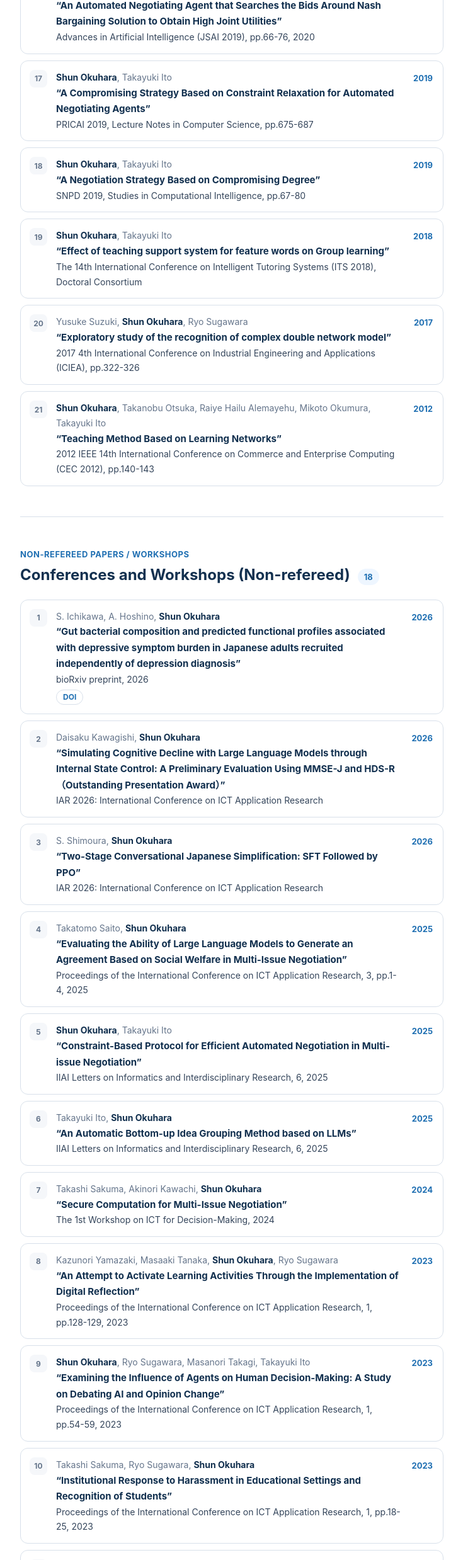
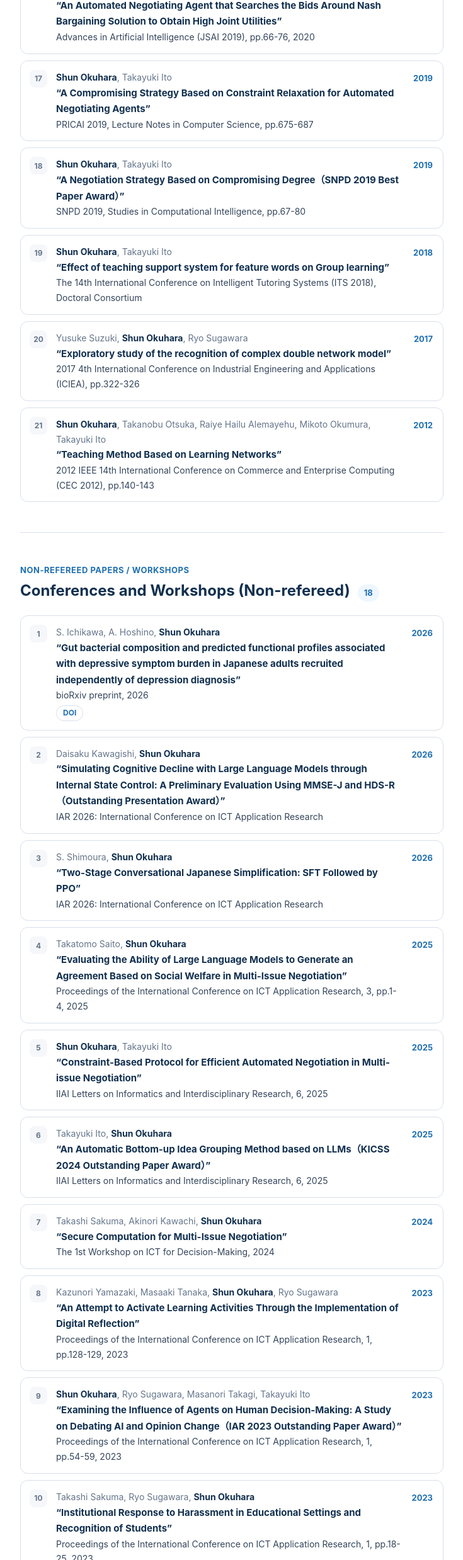
Before and after one commit to shunokuhara/website, a plain HTML site: page achievement-en.html in a window 1280 px wide. Shown: the part 7885-10362 px from the top of the page at 63% size, without its empty margins (412-1147 px from the left). Drawn offline with Linux system fonts and the light colour scheme.

Commit message:
Add files via upload

```diff
--- a/achievement-en.html
+++ b/achievement-en.html
@@ -335,7 +335,7 @@
             <li><p class="pub-text"><span class="pub-au">Yoshikazu Sato, Yuki Fukuyama, Ryo Sugawara, <strong>Shun Okuhara</strong></span> <span class="pub-ti">&ldquo;Exploratory Study on Correlations between Students' Characteristics and Effects in the Case of Online Learning on University Students&rdquo;</span> <span class="pub-ve">2020 International Conference on Artificial Intelligence in Information and Communication (ICAIIC), pp.720-722</span></p><span class=pub-year>2020</span></li>
             <li><p class="pub-text"><span class="pub-au">Shan Liu, <strong>Shun Okuhara</strong>, Ahmed Moustafa, Takayuki Ito</span> <span class="pub-ti">&ldquo;An Automated Negotiating Agent that Searches the Bids Around Nash Bargaining Solution to Obtain High Joint Utilities&rdquo;</span> <span class="pub-ve">Advances in Artificial Intelligence (JSAI 2019), pp.66-76, 2020</span></p><span class=pub-year>2020</span></li>
             <li><p class="pub-text"><span class="pub-au"><strong>Shun Okuhara</strong>, Takayuki Ito</span> <span class="pub-ti">&ldquo;A Compromising Strategy Based on Constraint Relaxation for Automated Negotiating Agents&rdquo;</span> <span class="pub-ve">PRICAI 2019, Lecture Notes in Computer Science, pp.675-687</span></p><span class=pub-year>2019</span></li>
-            <li><p class="pub-text"><span class="pub-au"><strong>Shun Okuhara</strong>, Takayuki Ito</span> <span class="pub-ti">&ldquo;A Negotiation Strategy Based on Compromising Degree&rdquo;</span> <span class="pub-ve">SNPD 2019, Studies in Computational Intelligence, pp.67-80</span></p><span class=pub-year>2019</span></li>
+            <li><p class="pub-text"><span class="pub-au"><strong>Shun Okuhara</strong>, Takayuki Ito</span> <span class="pub-ti">&ldquo;A Negotiation Strategy Based on Compromising Degree（SNPD 2019 Best Paper Award）&rdquo;</span> <span class="pub-ve">SNPD 2019, Studies in Computational Intelligence, pp.67-80</span></p><span class=pub-year>2019</span></li>
             <li><p class="pub-text"><span class="pub-au"><strong>Shun Okuhara</strong>, Takayuki Ito</span> <span class="pub-ti">&ldquo;Effect of teaching support system for feature words on Group learning&rdquo;</span> <span class="pub-ve">The 14th International Conference on Intelligent Tutoring Systems (ITS 2018), Doctoral Consortium</span></p><span class=pub-year>2018</span></li>
             <li><p class="pub-text"><span class="pub-au">Yusuke Suzuki, <strong>Shun Okuhara</strong>, Ryo Sugawara</span> <span class="pub-ti">&ldquo;Exploratory study of the recognition of complex double network model&rdquo;</span> <span class="pub-ve">2017 4th International Conference on Industrial Engineering and Applications (ICIEA), pp.322-326</span></p><span class=pub-year>2017</span></li>
             <li><p class="pub-text"><span class="pub-au"><strong>Shun Okuhara</strong>, Takanobu Otsuka, Raiye Hailu Alemayehu, Mikoto Okumura, Takayuki Ito</span> <span class="pub-ti">&ldquo;Teaching Method Based on Learning Networks&rdquo;</span> <span class="pub-ve">2012 IEEE 14th International Conference on Commerce and Enterprise Computing (CEC 2012), pp.140-143</span></p><span class=pub-year>2012</span></li>
@@ -350,10 +350,10 @@
             <li><p class="pub-text"><span class="pub-au">S. Shimoura, <strong>Shun Okuhara</strong></span> <span class="pub-ti">&ldquo;Two-Stage Conversational Japanese Simplification: SFT Followed by PPO&rdquo;</span> <span class="pub-ve">IAR 2026: International Conference on ICT Application Research</span></p><span class=pub-year>2026</span></li>
             <li><p class="pub-text"><span class="pub-au">Takatomo Saito, <strong>Shun Okuhara</strong></span> <span class="pub-ti">&ldquo;Evaluating the Ability of Large Language Models to Generate an Agreement Based on Social Welfare in Multi-Issue Negotiation&rdquo;</span> <span class="pub-ve">Proceedings of the International Conference on ICT Application Research, 3, pp.1-4, 2025</span></p><span class=pub-year>2025</span></li>
             <li><p class="pub-text"><span class="pub-au"><strong>Shun Okuhara</strong>, Takayuki Ito</span> <span class="pub-ti">&ldquo;Constraint-Based Protocol for Efficient Automated Negotiation in Multi-issue Negotiation&rdquo;</span> <span class="pub-ve">IIAI Letters on Informatics and Interdisciplinary Research, 6, 2025</span></p><span class=pub-year>2025</span></li>
-            <li><p class="pub-text"><span class="pub-au">Takayuki Ito, <strong>Shun Okuhara</strong></span> <span class="pub-ti">&ldquo;An Automatic Bottom-up Idea Grouping Method based on LLMs&rdquo;</span> <span class="pub-ve">IIAI Letters on Informatics and Interdisciplinary Research, 6, 2025</span></p><span class=pub-year>2025</span></li>
+            <li><p class="pub-text"><span class="pub-au">Takayuki Ito, <strong>Shun Okuhara</strong></span> <span class="pub-ti">&ldquo;An Automatic Bottom-up Idea Grouping Method based on LLMs（KICSS 2024 Outstanding Paper Award）&rdquo;</span> <span class="pub-ve">IIAI Letters on Informatics and Interdisciplinary Research, 6, 2025</span></p><span class=pub-year>2025</span></li>
             <li><p class="pub-text"><span class="pub-au">Takashi Sakuma, Akinori Kawachi, <strong>Shun Okuhara</strong></span> <span class="pub-ti">&ldquo;Secure Computation for Multi-Issue Negotiation&rdquo;</span> <span class="pub-ve">The 1st Workshop on ICT for Decision-Making, 2024</span></p><span class=pub-year>2024</span></li>
             <li><p class="pub-text"><span class="pub-au">Kazunori Yamazaki, Masaaki Tanaka, <strong>Shun Okuhara</strong>, Ryo Sugawara</span> <span class="pub-ti">&ldquo;An Attempt to Activate Learning Activities Through the Implementation of Digital Reflection&rdquo;</span> <span class="pub-ve">Proceedings of the International Conference on ICT Application Research, 1, pp.128-129, 2023</span></p><span class=pub-year>2023</span></li>
-            <li><p class="pub-text"><span class="pub-au"><strong>Shun Okuhara</strong>, Ryo Sugawara, Masanori Takagi, Takayuki Ito</span> <span class="pub-ti">&ldquo;Examining the Influence of Agents on Human Decision-Making: A Study on Debating AI and Opinion Change&rdquo;</span> <span class="pub-ve">Proceedings of the International Conference on ICT Application Research, 1, pp.54-59, 2023</span></p><span class=pub-year>2023</span></li>
+            <li><p class="pub-text"><span class="pub-au"><strong>Shun Okuhara</strong>, Ryo Sugawara, Masanori Takagi, Takayuki Ito</span> <span class="pub-ti">&ldquo;Examining the Influence of Agents on Human Decision-Making: A Study on Debating AI and Opinion Change（IAR 2023 Outstanding Paper Award）&rdquo;</span> <span class="pub-ve">Proceedings of the International Conference on ICT Application Research, 1, pp.54-59, 2023</span></p><span class=pub-year>2023</span></li>
             <li><p class="pub-text"><span class="pub-au">Takashi Sakuma, Ryo Sugawara, <strong>Shun Okuhara</strong></span> <span class="pub-ti">&ldquo;Institutional Response to Harassment in Educational Settings and Recognition of Students&rdquo;</span> <span class="pub-ve">Proceedings of the International Conference on ICT Application Research, 1, pp.18-25, 2023</span></p><span class=pub-year>2023</span></li>
             <li><p class="pub-text"><span class="pub-au"><strong>Shun Okuhara</strong>, Takayuki Ito</span> <span class="pub-ti">&ldquo;A Compromising Strategy based on Constraint Relaxation Automated Negotiating Agents closer to human consensus&rdquo;</span> <span class="pub-ve">PRICAI 2022 Workshop: The 1st International Workshop on Democracy and AI (DemocrAI 2022)</span></p><span class=pub-year>2022</span></li>
             <li><p class="pub-text"><span class="pub-au">Jawad Ahmad Haqbeen, Takayuki Ito, Sofia Sahab, Rafik Hadfi, <strong>Shun Okuhara</strong>, Nasim Saba, Murataza Hofaini, Umar Baregzai</span> <span class="pub-ti">&ldquo;A Contribution to COVID-19 Prevention through Crowd Collaboration using Conversational AI &amp; Social Platforms&rdquo;</span> <span class="pub-ve">AI for Social Good Workshop (AI4SG 2020)</span> <a class="pub-doi" href="https://arxiv.org/abs/2106.11023" target="_blank" rel="noopener">arXiv</a></p><span class=pub-year>2020</span></li>
```
Also changed, not shown: achievement-es.html (+3 -3 lines), achievement-fr.html (+3 -3 lines), achievement-id.html (+3 -3 lines), achievement-km.html (+3 -3 lines), achievement-ko.html (+3 -3 lines), achievement-mn.html (+3 -3 lines), achievement-my.html (+3 -3 lines), achievement-ne.html (+3 -3 lines), achievement-ru.html (+3 -3 lines), achievement-th.html (+3 -3 lines), achievement-uz.html (+3 -3 lines), achievement-vi.html (+3 -3 lines), achievement-zh-tw.html (+3 -3 lines), achievement-zh.html (+3 -3 lines), 2 more files.
